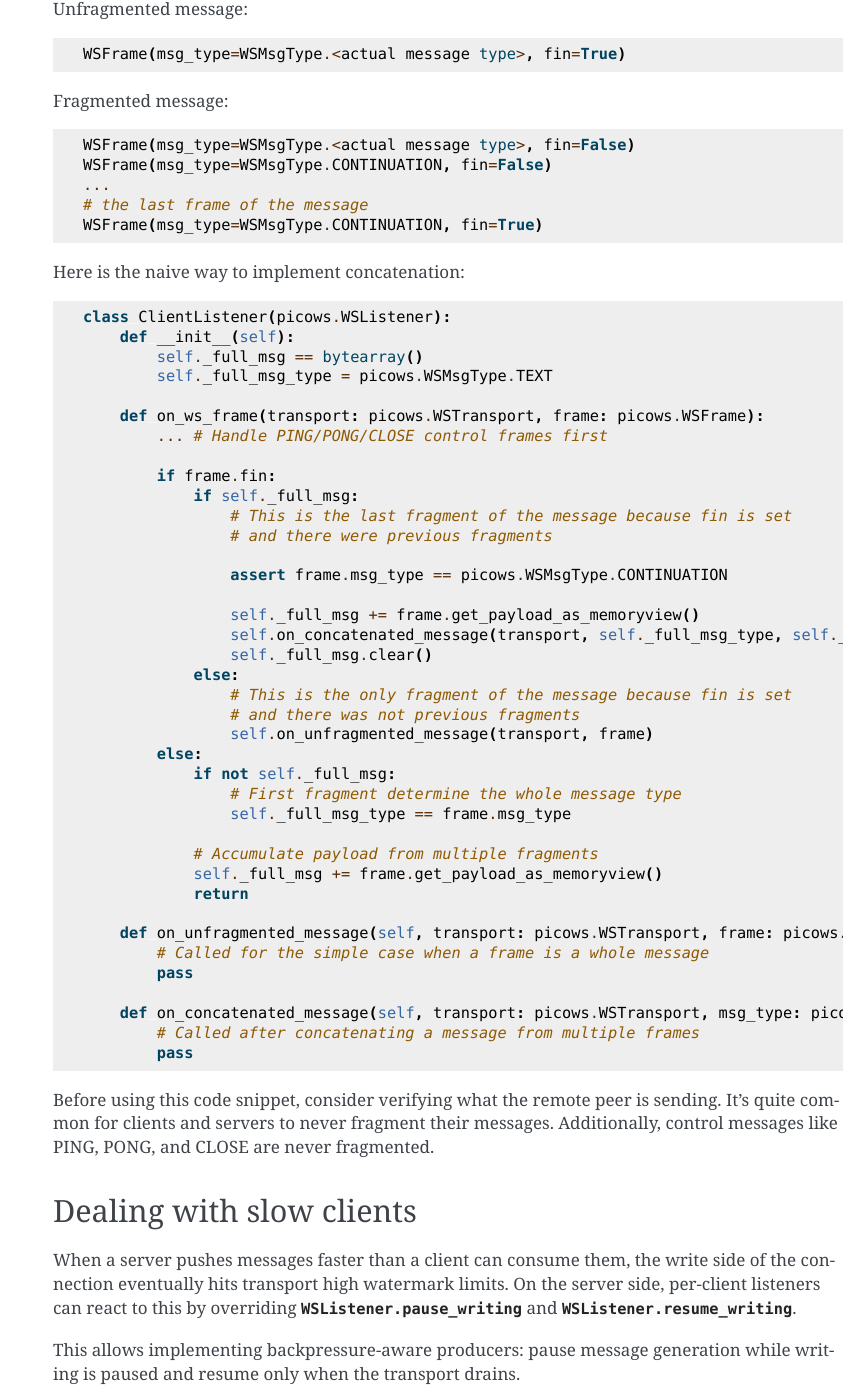
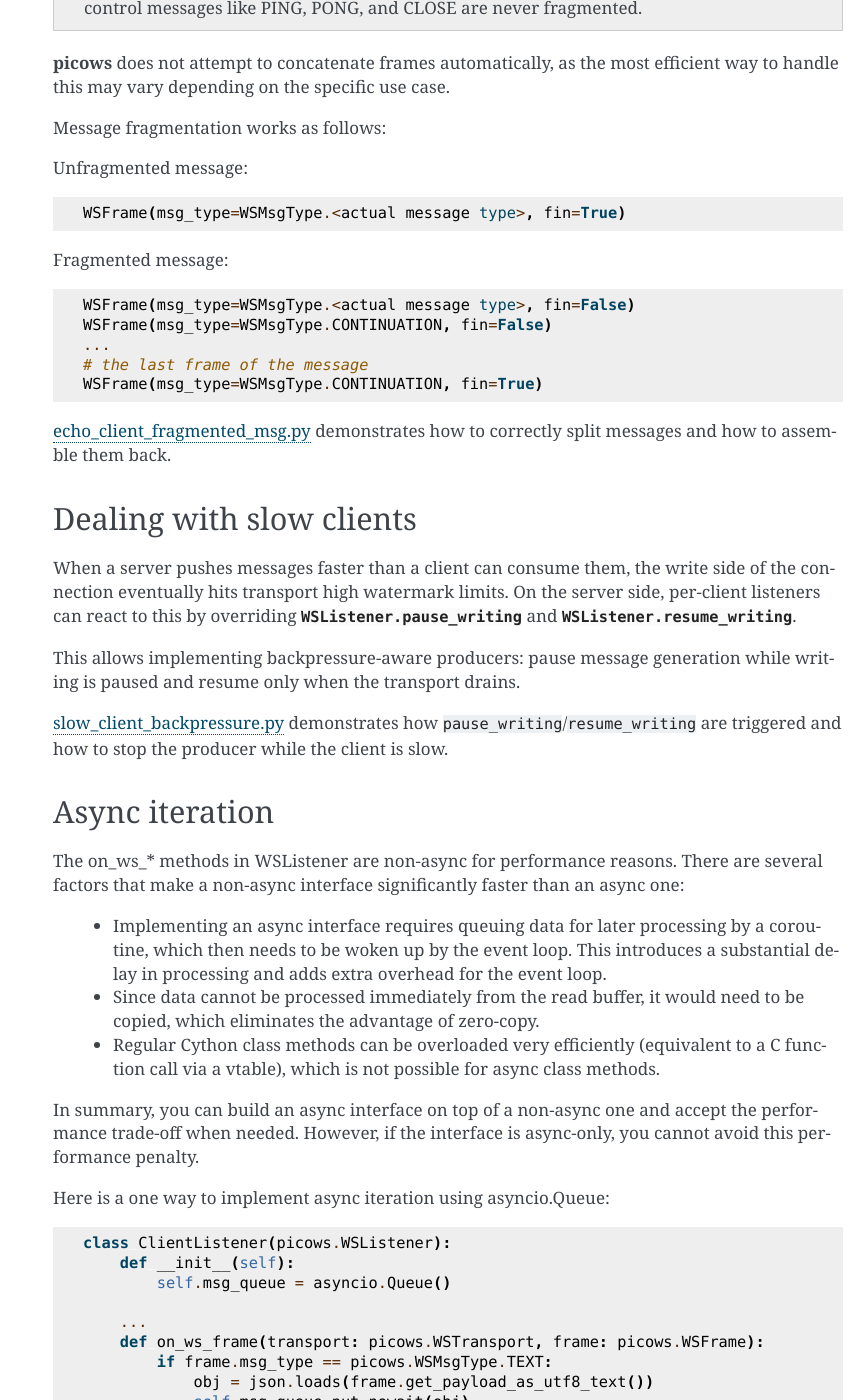
Before and after one commit to tarasko/picows, a Sphinx documentation site: the page built from docs/source/guides.rst, in a window 1280 px wide and 1400 px high, scrolled down 2537 px. Shown: the whole window, without its empty margins (427-1280 px from the left). Built offline with Sphinx 7.4.7, drawn with Linux system fonts in a browser that asks for light colours; some of the changed text lies outside the part shown.

Commit message:
Update docs

```diff
--- a/docs/source/guides.rst
+++ b/docs/source/guides.rst
@@ -109,6 +109,11 @@
 In the WebSocket protocol, there is a distinction between messages and frames.
 A message can be split across multiple frames, and reassembling them is done by concatenating the frame payloads.
 
+.. important::
+    Consider verifying what the remote peer is sending.
+    It's very common for clients and servers to never fragment their messages. In such case **Frame** == **Message**.
+    Additionally, control messages like PING, PONG, and CLOSE are never fragmented.
+
 **picows** does not attempt to concatenate frames automatically, as the most
 efficient way to handle this may vary depending on the specific use case.
 
@@ -126,52 +131,8 @@
     # the last frame of the message
     WSFrame(msg_type=WSMsgType.CONTINUATION, fin=True)
 
-Here is the naive way to implement concatenation:
-
-.. code-block:: python
-
-    class ClientListener(picows.WSListener):
-        def __init__(self):
-            self._full_msg == bytearray()
-            self._full_msg_type = picows.WSMsgType.TEXT
-
-        def on_ws_frame(transport: picows.WSTransport, frame: picows.WSFrame):
-            ... # Handle PING/PONG/CLOSE control frames first
-
-            if frame.fin:
-                if self._full_msg:
-                    # This is the last fragment of the message because fin is set
-                    # and there were previous fragments
-
-                    assert frame.msg_type == picows.WSMsgType.CONTINUATION
-
-                    self._full_msg += frame.get_payload_as_memoryview()
-                    self.on_concatenated_message(transport, self._full_msg_type, self._full_msg)
-                    self._full_msg.clear()
-                else:
-                    # This is the only fragment of the message because fin is set
-                    # and there was not previous fragments
-                    self.on_unfragmented_message(transport, frame)
-            else:
-                if not self._full_msg:
-                    # First fragment determine the whole message type
-                    self._full_msg_type == frame.msg_type
-
-                # Accumulate payload from multiple fragments
-                self._full_msg += frame.get_payload_as_memoryview()
-                return
-
-        def on_unfragmented_message(self, transport: picows.WSTransport, frame: picows.WSFrame):
-            # Called for the simple case when a frame is a whole message
-            pass
-
-        def on_concatenated_message(self, transport: picows.WSTransport, msg_type: picows.WSMsgType, payload: bytearray):
-            # Called after concatenating a message from multiple frames
-            pass
-
-Before using this code snippet, consider verifying what the remote peer is sending.
-It's quite common for clients and servers to never fragment their messages.
-Additionally, control messages like PING, PONG, and CLOSE are never fragmented.
+`echo_client_fragmented_msg.py <https://raw.githubusercontent.com/tarasko/picows/master/examples/echo_client_fragmented_msg.py>`_
+demonstrates how to correctly split messages and how to assemble them back.
 
 Dealing with slow clients
 -------------------------
```
